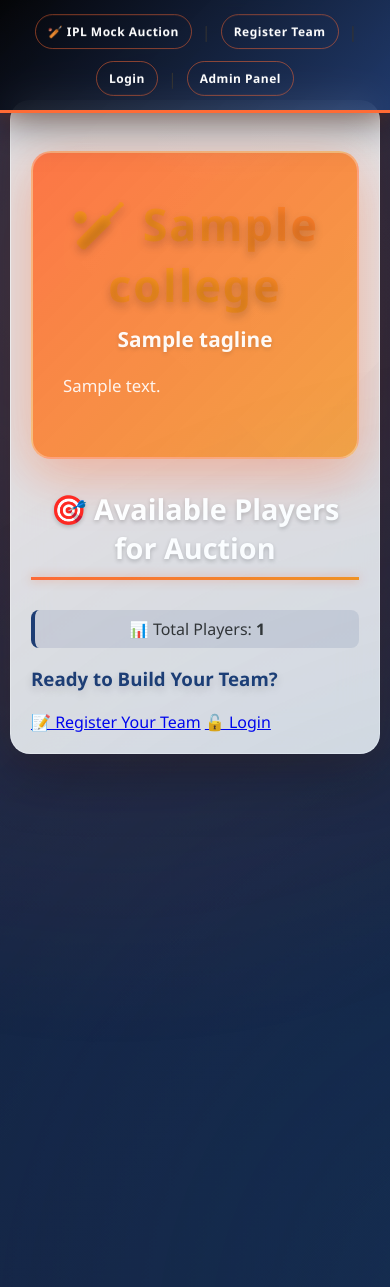
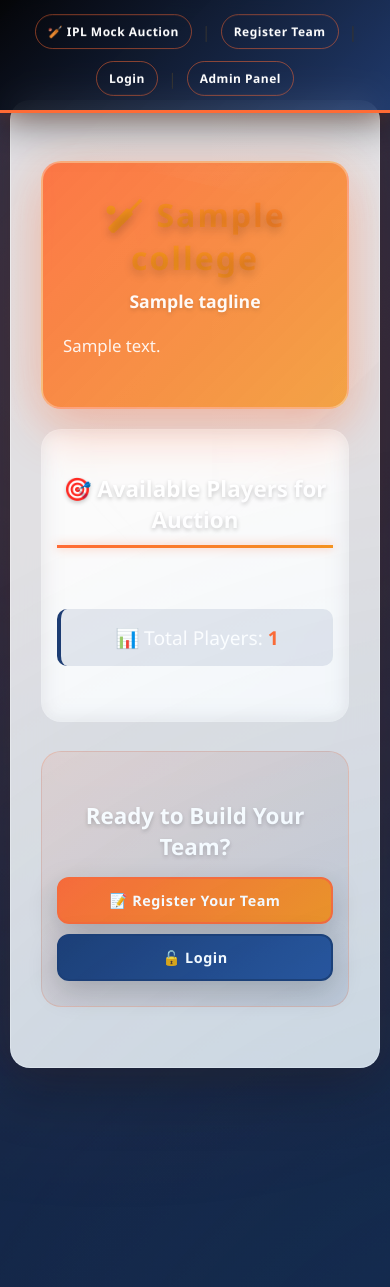
Before and after one commit to NSHGAMER/ipl-mock-auction-the-ultimate, a Flask app: template app/templates/landing.html in a window 390 px wide; the page is wider, and only the part inside the window is pictured. Shown: the top 1287 px of that part. Before the commit the page ends 783 px from the top of that part, so only its background shows below. Run offline with Flask 3, Linux system fonts and the light colour scheme; the template is opened without the code that fills it: most values are stand-ins (such as "Sample title", 1, 10 or a date in 2020).

Commit message:
Add missing CSS styles for landing page layout and alignment

```diff
--- a/app/static/css/style.css
+++ b/app/static/css/style.css
@@ -1636,4 +1636,197 @@ tr:hover {
     overflow: hidden;
 }
 
+/* ========== LANDING PAGE STYLES ========== */
+.landing-main {
+    max-width: 1200px;
+    margin: 0 auto;
+    padding: 40px 20px;
+}
+
+.auction-section {
+    background: rgba(255, 255, 255, 0.05);
+    border-radius: 20px;
+    padding: 40px 30px;
+    margin: 40px 0;
+    border: 1px solid rgba(255, 255, 255, 0.1);
+    backdrop-filter: blur(10px);
+}
+
+.cta-section {
+    text-align: center;
+    margin: 50px 0 40px;
+    padding: 40px 20px;
+    background: linear-gradient(135deg, rgba(255, 107, 53, 0.1), rgba(30, 60, 114, 0.1));
+    border-radius: 20px;
+    border: 1px solid rgba(255, 107, 53, 0.2);
+}
+
+.cta-section h3 {
+    color: white !important;
+    font-size: 1.8em;
+    margin-bottom: 25px;
+    text-shadow: 0 2px 4px rgba(0, 0, 0, 0.2);
+}
+
+.cta-buttons {
+    display: flex;
+    justify-content: center;
+    gap: 20px;
+    flex-wrap: wrap;
+}
+
+.btn {
+    display: inline-block;
+    padding: 14px 28px;
+    border-radius: 12px;
+    text-decoration: none;
+    font-weight: 600;
+    transition: all 0.3s cubic-bezier(0.175, 0.885, 0.32, 1.275);
+    box-shadow: 0 10px 30px rgba(0, 0, 0, 0.2);
+    border: none;
+    cursor: pointer;
+    font-size: 1em;
+    letter-spacing: 0.5px;
+    text-align: center;
+    position: relative;
+    overflow: hidden;
+}
+
+.btn::before {
+    content: '';
+    position: absolute;
+    top: 0;
+    left: -100%;
+    width: 100%;
+    height: 100%;
+    background: rgba(255, 255, 255, 0.2);
+    transition: left 0.3s ease;
+    z-index: -1;
+}
+
+.btn:hover::before {
+    left: 100%;
+}
+
+.btn-primary {
+    background: linear-gradient(135deg, #ff6b35, #f7931e);
+    color: white;
+    border: 2px solid #ff6b35;
+}
+
+.btn-primary:hover {
+    transform: translateY(-4px);
+    box-shadow: 0 15px 40px rgba(255, 107, 53, 0.5);
+    background: linear-gradient(135deg, #f7931e, #ff6b35);
+}
+
+.btn-secondary {
+    background: linear-gradient(135deg, #1e3c72, #2a5298);
+    color: white;
+    border: 2px solid #1e3c72;
+}
+
+.btn-secondary:hover {
+    transform: translateY(-4px);
+    box-shadow: 0 15px 40px rgba(30, 60, 114, 0.5);
+    background: linear-gradient(135deg, #2a5298, #1e3c72);
+}
+
+.no-players {
+    text-align: center;
+    padding: 60px 20px;
+    background: rgba(255, 255, 255, 0.05);
+    border-radius: 15px;
+    border-left: 4px solid #ff6b35;
+}
+
+.no-players p {
+    color: white;
+    font-size: 1.2em;
+    margin: 10px 0;
+    text-shadow: 0 1px 2px rgba(0, 0, 0, 0.2);
+}
+
+.text-secondary {
+    color: rgba(255, 255, 255, 0.7) !important;
+    font-size: 1em;
+    opacity: 0.85;
+}
+
+.players-container {
+    display: flex;
+    flex-direction: column;
+    gap: 30px;
+}
+
+.player-count {
+    font-size: 1.2em;
+    text-align: center;
+    margin: 30px 0;
+    padding: 15px;
+    background: rgba(30, 60, 114, 0.1);
+    border-radius: 10px;
+    border-left: 4px solid #1e3c72;
+    color: white;
+}
+
+.player-count strong {
+    color: #ff6b35;
+    font-weight: 700;
+}
+
+/* ========== RESPONSIVE LANDING ========== */
+@media (max-width: 768px) {
+    .landing-main {
+        padding: 20px 10px;
+    }
+
+    .auction-section {
+        padding: 25px 15px;
+        margin: 20px 0;
+    }
+
+    .cta-section {
+        margin: 30px 0 20px;
+        padding: 25px 15px;
+    }
+
+    .cta-section h3 {
+        font-size: 1.4em;
+        margin-bottom: 15px;
+    }
+
+    .cta-buttons {
+        gap: 10px;
+    }
+
+    .btn {
+        padding: 12px 20px;
+        font-size: 0.9em;
+        flex: 1;
+        min-width: 200px;
+    }
+
+    .college-card {
+        padding: 30px 20px;
+        margin: 20px 0;
+    }
+
+    .college-name {
+        font-size: 2em !important;
+    }
+
+    .college-tagline {
+        font-size: 1.1em;
+    }
+
+    .section-title {
+        font-size: 1.4em;
+    }
+
+    .role-title {
+        font-size: 1.2em;
+    }
+}
+
 /* End of CSS */
```
